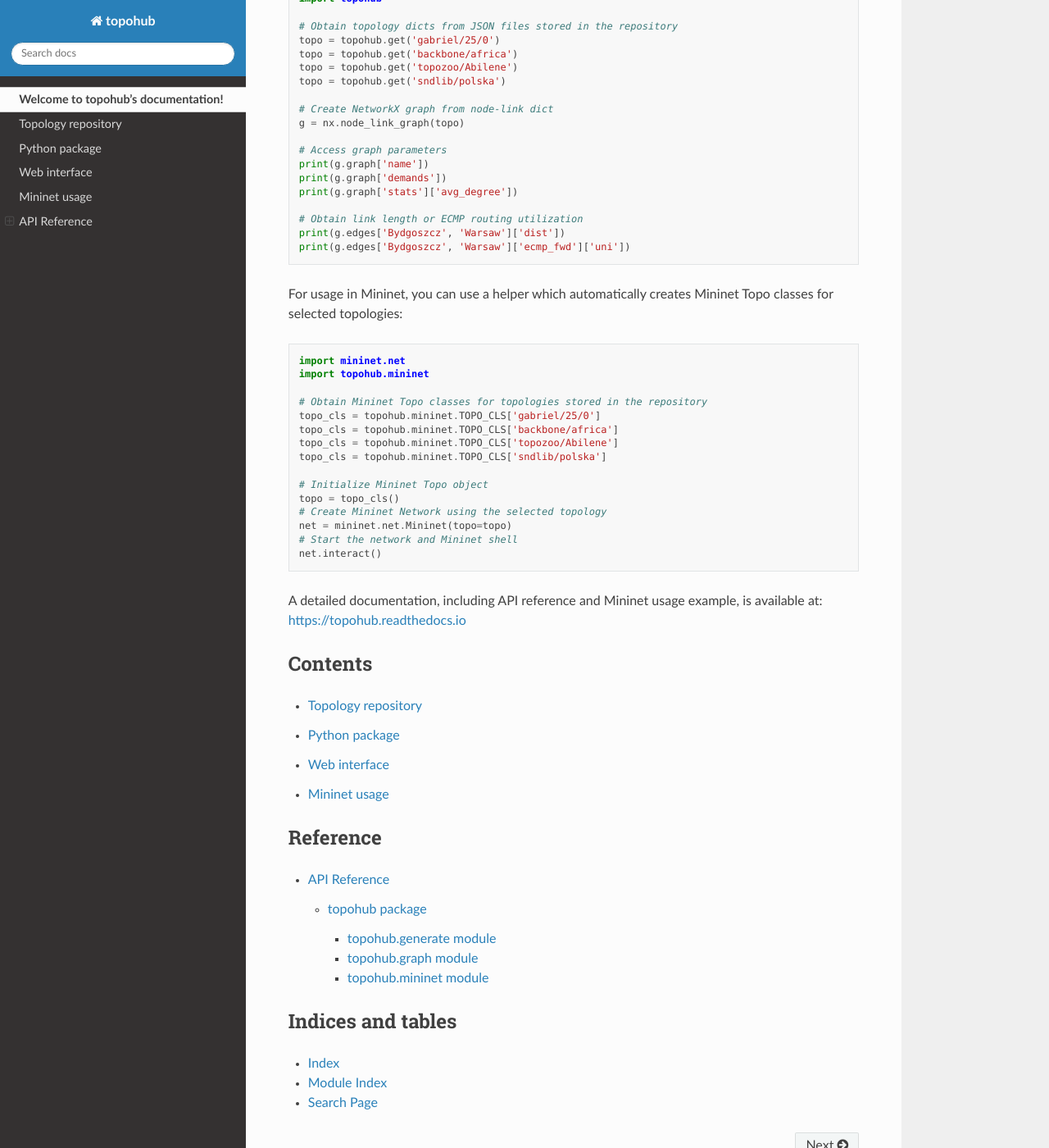
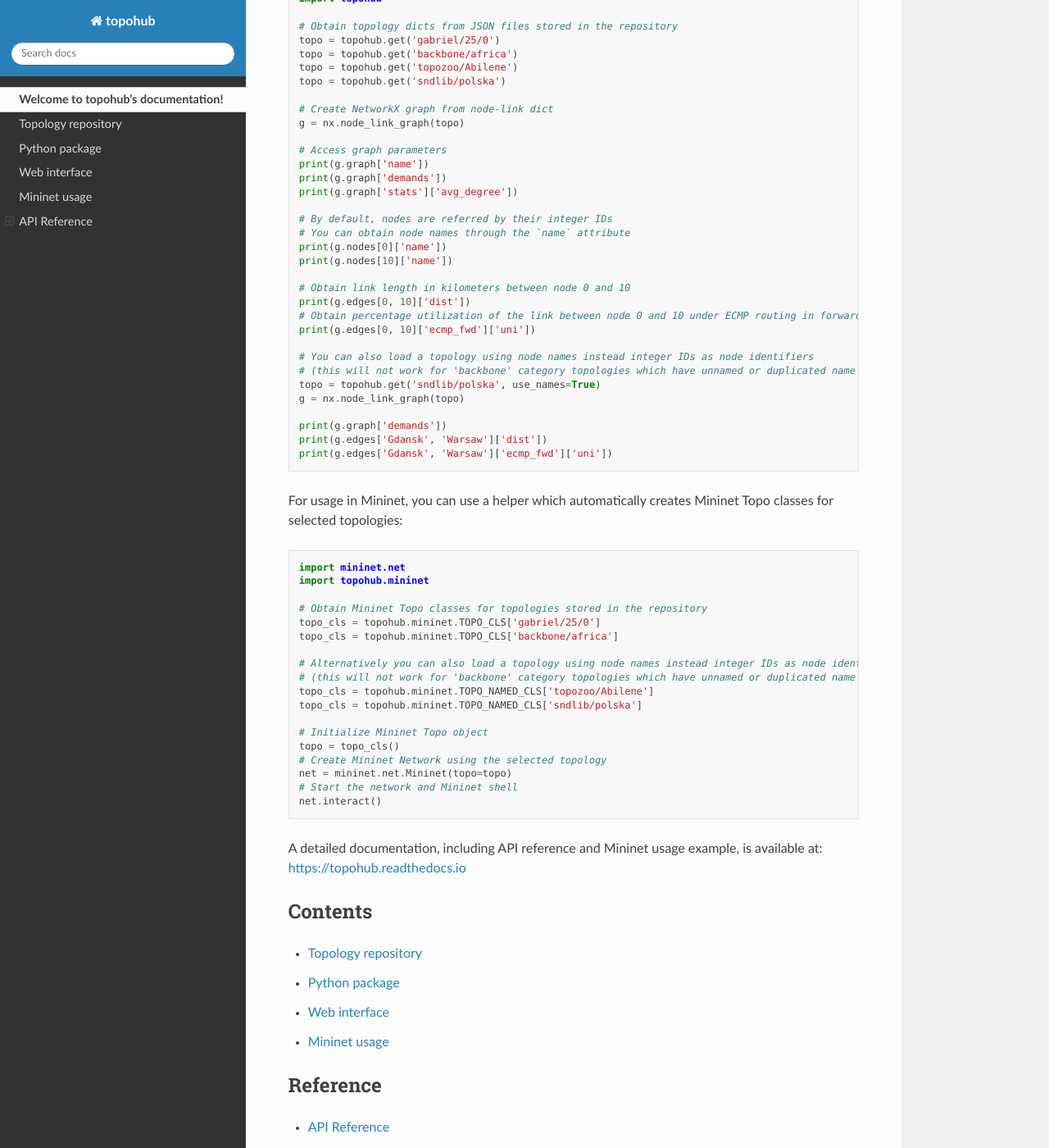
Before and after one commit to piotrjurkiewicz/topohub, a Sphinx documentation site: the page built from docs/index.rst, in a window 1280 px wide and 1400 px high, scrolled down 1061 px. Shown: the whole window at 82% size. Built offline with Sphinx 7.4.7 and the Read the Docs theme 3.1.0, drawn with Linux system fonts in a browser that asks for light colours.

Commit message:
Implement option to use node names instead integer IDs as node identifiers

```diff
--- a/docs/index.rst
+++ b/docs/index.rst
@@ -49,9 +49,24 @@ Then you can obtain topologies stored in the repository using the `topohub.get()
     print(g.graph['demands'])
     print(g.graph['stats']['avg_degree'])
 
-    # Obtain link length or ECMP routing utilization
-    print(g.edges['Bydgoszcz', 'Warsaw']['dist'])
-    print(g.edges['Bydgoszcz', 'Warsaw']['ecmp_fwd']['uni'])
+    # By default, nodes are referred by their integer IDs
+    # You can obtain node names through the `name` attribute
+    print(g.nodes[0]['name'])
+    print(g.nodes[10]['name'])
+
+    # Obtain link length in kilometers between node 0 and 10
+    print(g.edges[0, 10]['dist'])
+    # Obtain percentage utilization of the link between node 0 and 10 under ECMP routing in forward direction
+    print(g.edges[0, 10]['ecmp_fwd']['uni'])
+
+    # You can also load a topology using node names instead integer IDs as node identifiers
+    # (this will not work for 'backbone' category topologies which have unnamed or duplicated name nodes)
+    topo = topohub.get('sndlib/polska', use_names=True)
+    g = nx.node_link_graph(topo)
+
+    print(g.graph['demands'])
+    print(g.edges['Gdansk', 'Warsaw']['dist'])
+    print(g.edges['Gdansk', 'Warsaw']['ecmp_fwd']['uni'])
 
 For usage in Mininet, you can use a helper which automatically creates Mininet Topo classes for selected topologies:
 
@@ -63,8 +78,11 @@ For usage in Mininet, you can use a helper which automatically creates Mininet T
     # Obtain Mininet Topo classes for topologies stored in the repository
     topo_cls = topohub.mininet.TOPO_CLS['gabriel/25/0']
     topo_cls = topohub.mininet.TOPO_CLS['backbone/africa']
-    topo_cls = topohub.mininet.TOPO_CLS['topozoo/Abilene']
-    topo_cls = topohub.mininet.TOPO_CLS['sndlib/polska']
+
+    # Alternatively you can also load a topology using node names instead integer IDs as node identifiers
+    # (this will not work for 'backbone' category topologies which have unnamed or duplicated name nodes)
+    topo_cls = topohub.mininet.TOPO_NAMED_CLS['topozoo/Abilene']
+    topo_cls = topohub.mininet.TOPO_NAMED_CLS['sndlib/polska']
 
     # Initialize Mininet Topo object
     topo = topo_cls()
--- a/docs/mininet.rst
+++ b/docs/mininet.rst
@@ -42,6 +42,10 @@ The code block below provides a minimal example of Python code initializing Mini
     # Obtain Mininet Topo class for a selected topology from the repository
     topo_cls = topohub.mininet.TOPO_CLS['gabriel/25/0']
 
+    # Alternatively you can also load a topology using node names instead integer IDs as node identifiers
+    # (this will not work for 'backbone' category topologies which have unnamed or duplicated name nodes)
+    topo_cls = topohub.mininet.TOPO_NAMED_CLS['sndlib/polska']
+
     # Initialize Mininet Topo object
     topo = topo_cls()
     # Create Mininet Network using the selected topology
```
Also changed, not shown: README.md (+23 -5 lines), docs/package.rst (+18 -3 lines), topohub/__init__.py (+39 -9 lines), 2 other files.
